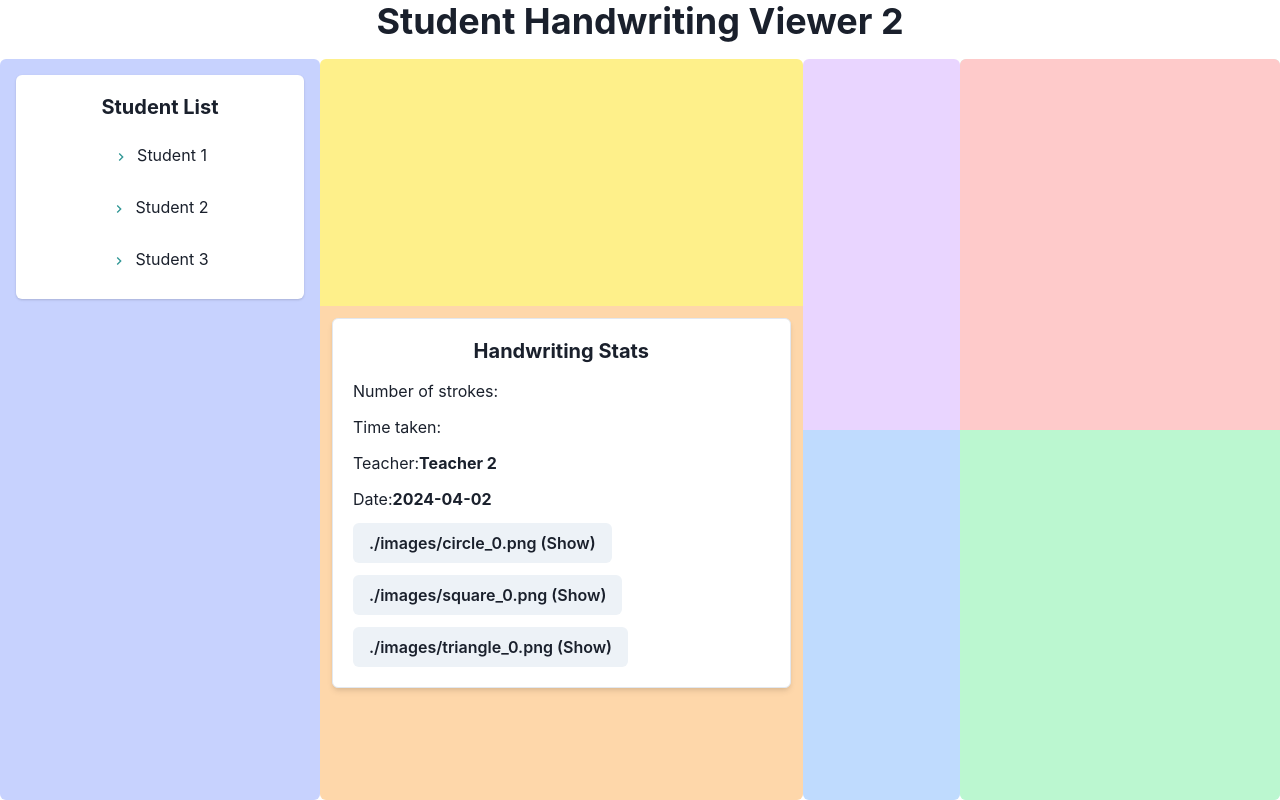
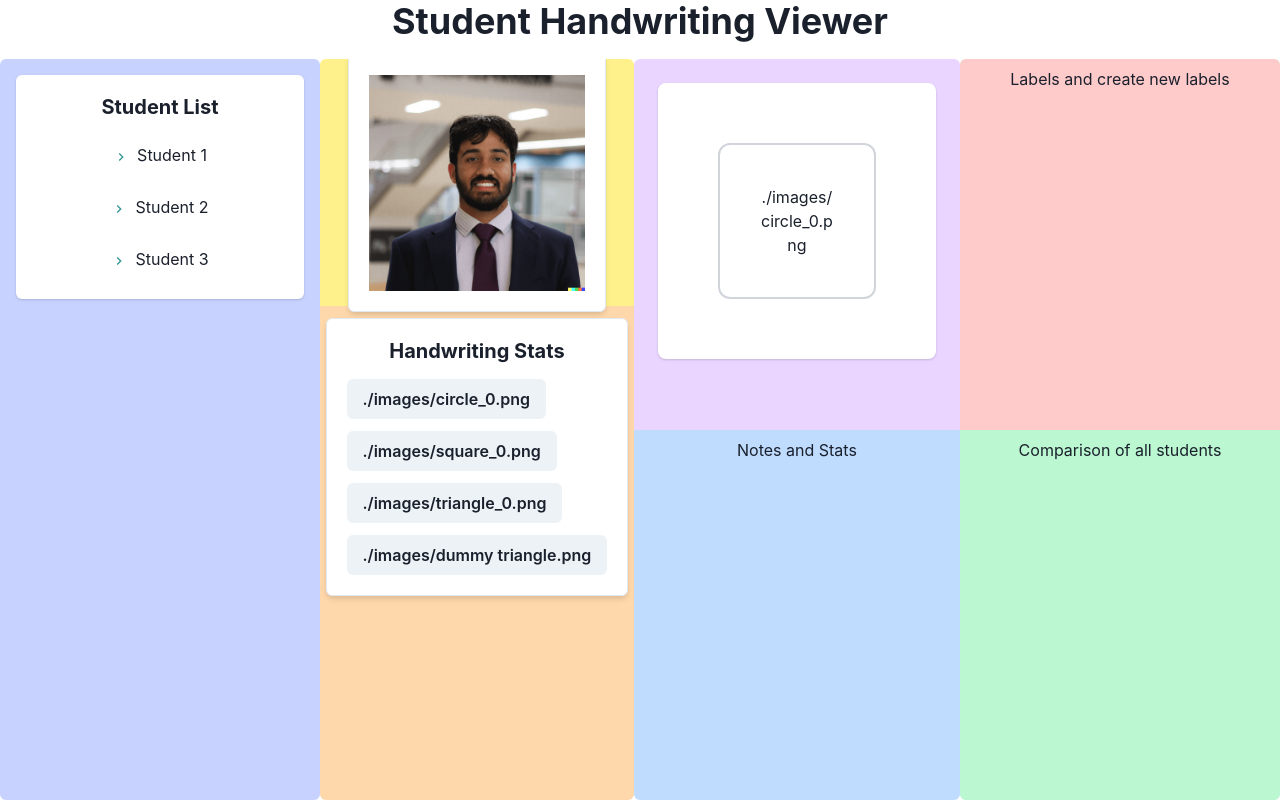
Before and after one commit to adamsulemanji/HandwritingViewer, a React (Create React App) app: page / in a window 1280 px wide. Both pictures are taken after a click on the item "Student 1". Built offline with nearby package versions, Linux system fonts and the light colour scheme.

Commit message:
Refactor component imports in HandwritingStats, HandwritingViewer, StudentList, StudentViewer, and HandwritingList

```diff
--- a/src/App.js
+++ b/src/App.js
@@ -1,15 +1,18 @@
 import React, { useState } from 'react';
 import { ChakraProvider, Heading } from '@chakra-ui/react';
 import Data from './data/data.json';
-// import HandwritingViewer from './components/HandwritingViewer';
-import HandwritingStats from './components/HandwritingStats';
+import HandwritingViewer from './components/HandwritingViewer';
+import HandwritingList from './components/HandwritingList';
 import StudentList from './components/StudentList';
+import StudentViewer from './components/StudentViewer';
 import './App.css';
 
 function App() {
   const [Student, setStudent] = useState(null);
   const [currObjIdx, setcurrObjIdx] = useState(0);
   const [imagePath, setImagePath] = useState('');
+  const [handwritingPath, setHandwritingPath] = useState('');
+  const [currHandwritingIdx, setCurrHandwritingIdx] = useState(0);
 
   const updateImagePath = (path) => {
     try {
@@ -23,33 +26,21 @@ function App() {
     setStudent(student);
     setcurrObjIdx(0);
     updateImagePath(student.objects[0].file_path);
+    setHandwritingPath(student.objects[0].writings[0]);
   };
 
-  // const goToPrevLetter = () => {
-  //   setcurrObjIdx((prevIndex) => {
-  //     const newIndex = Math.max(prevIndex - 1, 0);
-  //     updateImagePath(Student.objects[newIndex].file_path);
-  //     return newIndex;
-  //   });
-  // };
+  const handleChangeObject = (index) => {
+    setCurrHandwritingIdx(index);
+    setHandwritingPath(Student.objects[currObjIdx].writings[index]);
 
-  // const goToNextLetter = () => {
-  //   if (Student && currObjIdx < Student.objects.length - 1) {
-  //     setcurrObjIdx((prevIndex) => {
-  //       const newIndex = prevIndex + 1;
-  //       updateImagePath(Student.objects[newIndex].file_path);
-  //       return newIndex;
-  //     });
-  //   }
-  // };
-
-  console.log('filepath', imagePath);
+    console.log(currHandwritingIdx);
+  };
 
   return (
     <ChakraProvider>
       <div className="flex flex-col text-center h-screen">
         <Heading as="h1" textAlign="center" mb="4">
-          Student Handwriting Viewer 2
+          Student Handwriting Viewer
         </Heading>
         <div className="flex-grow flex">
           {/* Student List */}
@@ -58,25 +49,29 @@ function App() {
           </div>
 
           <div className="flex-grow rounded-md overflow-hidden">
-            <div className="h-1/3 p-2 bg-yellow-200">{/* Picture of Student */}</div>
-            <div className="h-2/3 p-2 bg-orange-200">
-              <HandwritingStats data={Student ? [Student.objects[currObjIdx]] : []} />
+            <div className="h-1/3 p-2 bg-yellow-200 flex flex-col justify-center items-center">
+              <StudentViewer filePath={imagePath} />
+            </div>
+            <div className="h-2/3 p-2 bg-orange-200 flex flex-col justify-start items-center">
+              <HandwritingList
+                data={Student ? [Student.objects[currObjIdx]] : []}
+                onObjectSelect={handleChangeObject}
+              />
             </div>
           </div>
 
           {/* Main Content Area */}
           <div className="flex-grow rounded-md overflow-hidden">
-            {/* Handwriting Image and Notes */}
-            <div className="h-1/2 p-2 bg-purple-200">{/* Picture of Student */}</div>
-            <div className="h-1/2 p-2 bg-blue-200">{/* List of writing sample */}</div>
+            <div className="h-1/2 p-2 bg-purple-200">
+              <HandwritingViewer filePath={handwritingPath} />
+            </div>
+            <div className="h-1/2 p-2 bg-blue-200">Notes and Stats</div>
           </div>
 
           {/* Labels and Stats */}
           <div className="flex-none w-1/4 bg-teal-100 h-full rounded-md overflow-hidden">
-            {/* Labels Section */}
-            <div className="h-1/2 p-2 bg-red-200">{/* Add your labels input and display here */}</div>
-            {/* Handwriting Stats */}
-            <div className="h-1/2 p-2 bg-green-200">{/* Comparison of student */}</div>
+            <div className="h-1/2 p-2 bg-red-200">Labels and create new labels</div>
+            <div className="h-1/2 p-2 bg-green-200">Comparison of all students</div>
           </div>
         </div>
       </div>
--- /dev/null
+++ b/src/components/HandwritingList.js
@@ -0,0 +1,40 @@
+import React from 'react';
+import PropTypes from 'prop-types';
+import { Box, Heading, Text, VStack, useColorModeValue, Button } from '@chakra-ui/react';
+
+function HandwritingStats({ data, onObjectSelect }) {
+  const bgColor = useColorModeValue('white', 'gray.800');
+  const textColor = useColorModeValue('gray.800', 'white');
+
+  if (typeof data === 'undefined' || data.length === 0) {
+    return (
+      <Box p={5} shadow="md" borderWidth="1px" borderRadius="md" m={5} bg={bgColor} color={textColor}>
+        <Text>No data available</Text>
+      </Box>
+    );
+  }
+
+  const writingPaths = data[0].writings;
+
+  return (
+    <Box p={5} shadow="md" borderWidth="1px" borderRadius="md" m={1} bg={bgColor} color={textColor}>
+      <Heading fontSize="xl" mb={4}>
+        Handwriting Stats
+      </Heading>
+      <VStack align="start" spacing={3}>
+        {writingPaths.map((path, idx) => (
+          <Button key={`${path}}`} onClick={() => onObjectSelect(idx)}>
+            {path}
+          </Button>
+        ))}
+      </VStack>
+    </Box>
+  );
+}
+
+HandwritingStats.propTypes = {
+  data: PropTypes.arrayOf(PropTypes.string).isRequired,
+  onObjectSelect: PropTypes.func.isRequired,
+};
+
+export default HandwritingStats;
--- a/src/components/HandwritingStats.js
+++ /dev/null
@@ -1,69 +0,0 @@
-import React, { useState } from 'react';
-import PropTypes from 'prop-types';
-import { Box, Heading, Text, VStack, useColorModeValue, Image, Button } from '@chakra-ui/react';
-
-function HandwritingStats({ data }) {
-  const bgColor = useColorModeValue('white', 'gray.800');
-  const textColor = useColorModeValue('gray.800', 'white');
-
-  if (data.length === 0) {
-    return (
-      <Box p={5} shadow="md" borderWidth="1px" borderRadius="md" m={5} bg={bgColor} color={textColor}>
-        <Text>No data available</Text>
-      </Box>
-    );
-  }
-
-  const handwritingSession = data[0]; // Assuming data contains only one handwriting session
-  const { filePath, date, numStrokes, timeTake, teacher, writings } = handwritingSession;
-
-  const [imageVisibility, setImageVisibility] = useState(Array(writings.length).fill(false));
-
-  const toggleImage = (index) => {
-    const newVisibility = [...imageVisibility];
-    newVisibility[index] = !newVisibility[index];
-    setImageVisibility(newVisibility);
-  };
-
-  console.log('HandwritingStats File Path', filePath);
-
-  return (
-    <Box p={5} shadow="md" borderWidth="1px" borderRadius="md" m={1} bg={bgColor} color={textColor}>
-      <Heading fontSize="xl" mb={4}>
-        Handwriting Stats
-      </Heading>
-      <VStack align="start" spacing={3}>
-        <Text>
-          Number of strokes:
-          <strong>{numStrokes}</strong>
-        </Text>
-        <Text>
-          Time taken:
-          <strong>{timeTake}</strong>
-        </Text>
-        <Text>
-          Teacher:
-          <strong>{teacher}</strong>
-        </Text>
-        <Text>
-          Date:
-          <strong>{date}</strong>
-        </Text>
-        {writings.map((writing, index) => (
-          <div key={`Writing ${writing}`}>
-            <Button onClick={() => toggleImage(index)}>
-              {writing} {imageVisibility[index] ? '(Hide)' : '(Show)'}
-            </Button>
-            {imageVisibility[index] && <Image src={writing} alt={`Writing ${index}`} />}
-          </div>
-        ))}
-      </VStack>
-    </Box>
-  );
-}
-
-HandwritingStats.propTypes = {
-  data: PropTypes.arrayOf(PropTypes.string).isRequired,
-};
-
-export default HandwritingStats;
--- a/src/components/HandwritingViewer.js
+++ b/src/components/HandwritingViewer.js
@@ -1,42 +1,28 @@
 import React from 'react';
 import PropTypes from 'prop-types';
-import { Image, Box, Button, Text, useColorModeValue } from '@chakra-ui/react';
+import { Box, useColorModeValue } from '@chakra-ui/react';
 
-function HandwritingViewer({ imageUrl, caption, goToPreviousLetter, goToNextLetter }) {
+function HandwritingViewer({ filePath }) {
   const bgColor = useColorModeValue('white', 'gray.800');
   const textColor = useColorModeValue('gray.800', 'white');
 
+  if (typeof filePath === 'undefined' || filePath.length === 0) {
+    return (
+      <Box boxShadow="base" p="5" bg={bgColor} color={textColor} borderRadius="lg" m="4" textAlign="center">
+        No data available
+      </Box>
+    );
+  }
+
   return (
     <Box boxShadow="base" p="5" bg={bgColor} color={textColor} borderRadius="lg" m="4" textAlign="center">
-      <Box className="m-10 p-10 border-2 border-gray-300 rounded-xl">
-        <Image src={imageUrl} alt="Handwriting" />
-      </Box>
-      <Text mb="4">{caption}</Text>
-      <div className="m-4 flex justify-center">
-        <div className="flex justify-center">
-          <Button
-            className="mr-8 px-4 py-2 bg-teal-200 text-white rounded-md hover:bg-teal-400"
-            onClick={goToPreviousLetter}
-          >
-            Previous
-          </Button>
-          <Button
-            className="ml-8 px-4 py-2 bg-teal-200 text-white rounded-md hover:bg-teal-400"
-            onClick={goToNextLetter}
-          >
-            Next
-          </Button>
-        </div>
-      </div>
+      <Box className="m-10 p-10 border-2 border-gray-300 rounded-xl">{filePath}</Box>
     </Box>
   );
 }
 
 HandwritingViewer.propTypes = {
-  imageUrl: PropTypes.string.isRequired,
-  caption: PropTypes.string.isRequired,
-  goToPreviousLetter: PropTypes.func.isRequired,
-  goToNextLetter: PropTypes.func.isRequired,
+  filePath: PropTypes.string.isRequired,
 };
 
 export default HandwritingViewer;
--- /dev/null
+++ b/src/components/StudentViewer.js
@@ -0,0 +1,37 @@
+import React from 'react';
+import { Image, Box, useColorModeValue } from '@chakra-ui/react';
+import PropTypes from 'prop-types';
+
+function StudentViewer({ filePath }) {
+  const bgColor = useColorModeValue('white', 'gray.800');
+  const textColor = useColorModeValue('gray.800', 'white');
+
+  if (!filePath) {
+    return (
+      <Box p={5} shadow="md" borderWidth="1px" borderRadius="md" m={5} bg={bgColor} color={textColor}>
+        <Box>No data available</Box>
+      </Box>
+    );
+  }
+
+  return (
+    <Box p={5} shadow="md" borderWidth="1px" borderRadius="md" m={5} bg={bgColor} color={textColor}>
+      <Box
+        className="border-5 border-gray-300 rounded-xl bg-slate-200"
+        display="flex"
+        alignItems="center"
+        justifyContent="center"
+        maxW="300px"
+        maxH="300px"
+      >
+        <Image src={filePath} alt="Handwriting" width="100%" height="auto" objectFit="contain" />
+      </Box>
+    </Box>
+  );
+}
+
+export default StudentViewer;
+
+StudentViewer.propTypes = {
+  filePath: PropTypes.string.isRequired,
+};
--- a/src/data/data.json
+++ b/src/data/data.json
@@ -11,7 +11,12 @@
         "time_taken": "3 minutes",
         "teacher": "Teacher 2",
         "Caption": "Headshot of student 1",
-        "writings": ["./images/circle_0.png", "./images/square_0.png", "./images/triangle_0.png"]
+        "writings": [
+          "./images/circle_0.png",
+          "./images/square_0.png",
+          "./images/triangle_0.png",
+          "./images/dummy triangle.png"
+        ]
       }
     ]
   },
@@ -22,7 +27,7 @@
     "grade": "1",
     "objects": [
       {
-        "file_path": "./images/headshot.png",
+        "file_path": "./images/moonlight.png",
         "date": "2024-04-02",
         "number_of_strokes": 123123,
         "time_taken": "3 minutes",
```
